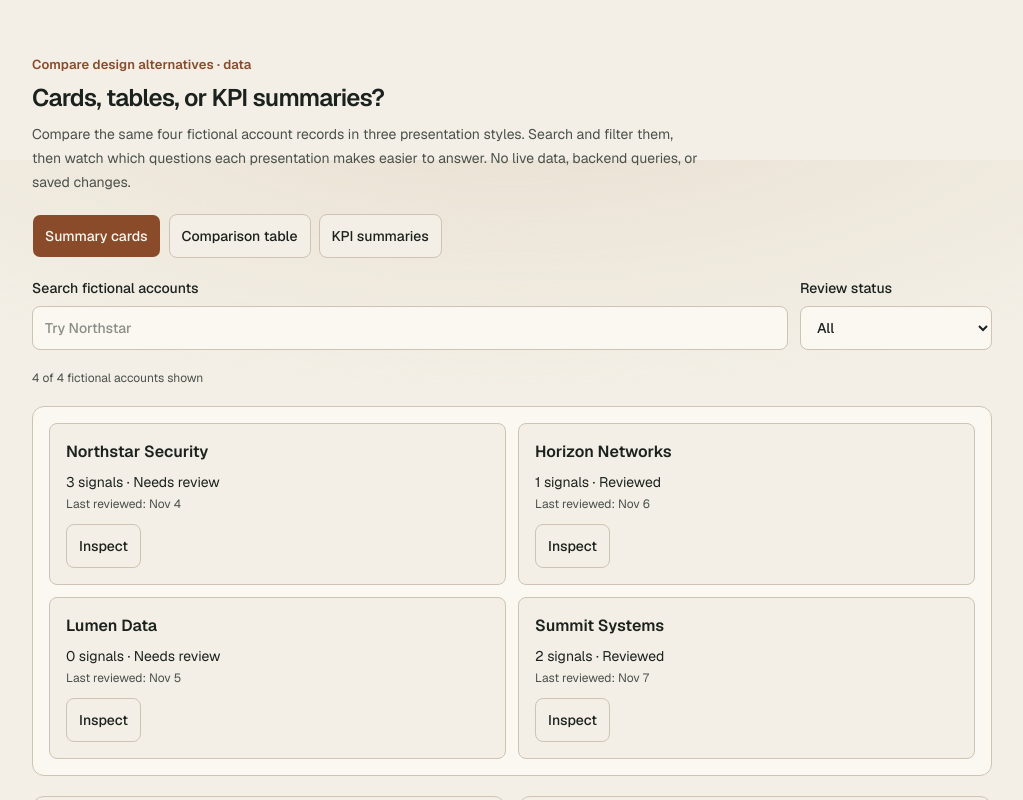
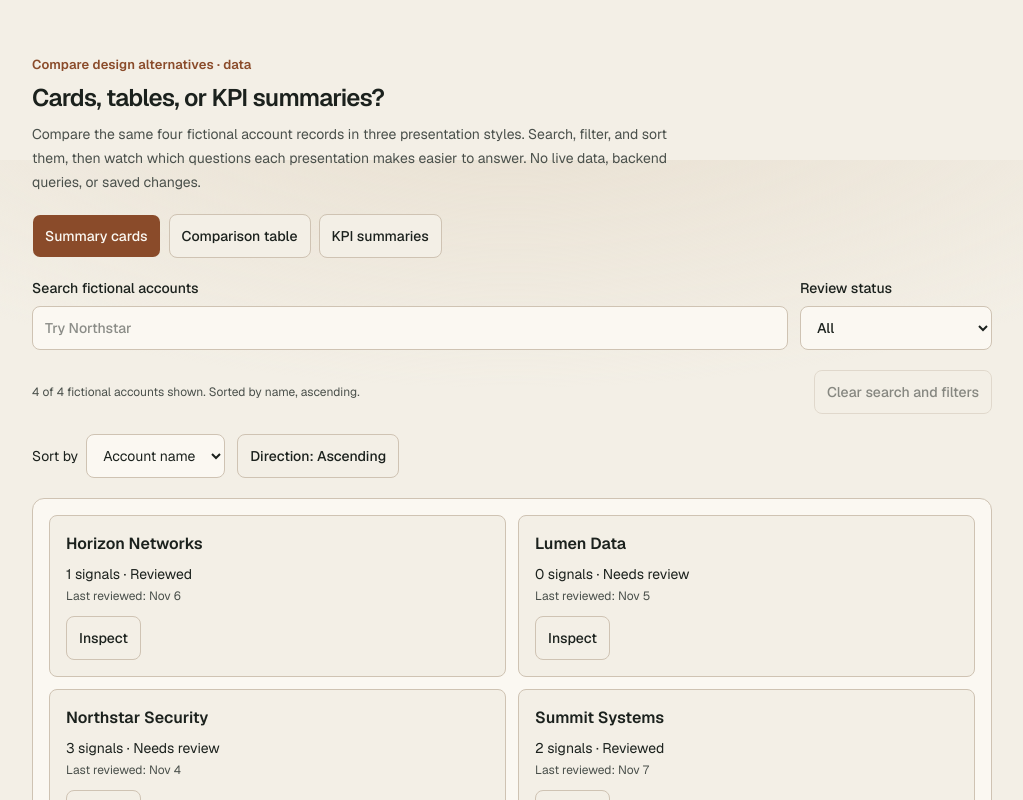
Before and after one commit to heyfunwhoa/byjoyaing-portfolio, a Next.js app: page /design-lab in a window 1280 px wide. Shown: the part 7040-7840 px from the top of the page, without its empty margins (128-1151 px from the left). Built offline with nearby package versions, Linux system fonts and the light colour scheme.

Commit message:
feat(design-lab): add accessible table sorting, density and search reset

```diff
--- a/components/design-lab/data-display-comparison.tsx
+++ b/components/design-lab/data-display-comparison.tsx
@@ -29,6 +29,8 @@ export const dataDisplayOptions = [
 
 type Display = (typeof dataDisplayOptions)[number]["id"];
 type Status = "Needs review" | "Reviewed";
+type SortKey = "name" | "signals" | "reviewed";
+type SortDirection = "asc" | "desc";
 type Account = { id: string; name: string; signals: number; reviewed: string; status: Status };
 const accounts: Account[] = [
   { id: "northstar", name: "Northstar Security", signals: 3, reviewed: "Nov 4", status: "Needs review" },
@@ -44,12 +46,26 @@ export function DataDisplayComparison() {
   const [query, setQuery] = useState("");
   const [status, setStatus] = useState<"All" | Status>("All");
   const [selected, setSelected] = useState<string | null>(null);
+  const [sortKey, setSortKey] = useState<SortKey>("name");
+  const [sortDirection, setSortDirection] = useState<SortDirection>("asc");
+  const [density, setDensity] = useState<"comfortable" | "compact">("comfortable");
+  function chooseSort(next: SortKey) {
+    if (next === sortKey) setSortDirection((current) => current === "asc" ? "desc" : "asc");
+    else { setSortKey(next); setSortDirection("asc"); }
+  }
+  function reset() { setQuery(""); setStatus("All"); setSelected(null); setSortKey("name"); setSortDirection("asc"); }
   const filtered = useMemo(
     () => accounts.filter((account) =>
       account.name.toLowerCase().includes(query.trim().toLowerCase()) &&
       (status === "All" || account.status === status)),
     [query, status],
   );
+  const sorted = useMemo(() => [...filtered].sort((a, b) => {
+    const comparison = sortKey === "signals" ? a.signals - b.signals
+      : sortKey === "reviewed" ? Number(a.reviewed.split(" ")[1]) - Number(b.reviewed.split(" ")[1])
+      : a.name.localeCompare(b.name);
+    return sortDirection === "asc" ? comparison : -comparison;
+  }), [filtered, sortKey, sortDirection]);
   const totalSignals = filtered.reduce((total, account) => total + account.signals, 0);
   const requiresReview = filtered.filter((account) => account.status === "Needs review").length;
   const active = filtered.find((account) => account.id === selected);
@@ -64,7 +80,7 @@ export function DataDisplayComparison() {
         </h2>
         <p className="mt-2 max-w-2xl text-sm leading-6 text-muted">
           Compare the same four fictional account records in three presentation styles.
-          Search and filter them, then watch which questions each presentation makes easier to answer.
+          Search, filter, and sort them, then watch which questions each presentation makes easier to answer.
           No live data, backend queries, or saved changes.
         </p>
       </div>
@@ -104,12 +120,28 @@ export function DataDisplayComparison() {
           </select>
         </label>
       </div>
-      <p role="status" className="text-xs text-muted">{filtered.length} of {accounts.length} fictional accounts shown</p>
+      <div className="flex flex-wrap items-center justify-between gap-3">
+        <p role="status" aria-live="polite" className="text-xs text-muted">{filtered.length} of {accounts.length} fictional accounts shown. Sorted by {sortKey}, {sortDirection === "asc" ? "ascending" : "descending"}.</p>
+        <Button type="button" variant="outline" onClick={reset} disabled={!query && status === "All" && sortKey === "name" && sortDirection === "asc"}>Clear search and filters</Button>
+      </div>
+      <div className="flex flex-wrap items-center gap-3">
+        <label className="flex items-center gap-2 text-sm">Sort by
+          <select aria-label="Sort accounts by" value={sortKey} onChange={(event) => { setSortKey(event.target.value as SortKey); setSortDirection("asc"); }} className="min-h-11 rounded-lg border border-border bg-card px-3">
+            <option value="name">Account name</option><option value="signals">Signal count</option><option value="reviewed">Last reviewed</option>
+          </select>
+        </label>
+        <Button type="button" variant="outline" onClick={() => setSortDirection((value) => value === "asc" ? "desc" : "asc")}>Direction: {sortDirection === "asc" ? "Ascending" : "Descending"}</Button>
+        {display === "table" && <label className="flex items-center gap-2 text-sm">Table spacing
+          <select aria-label="Table spacing" value={density} onChange={(event) => setDensity(event.target.value as typeof density)} className="min-h-11 rounded-lg border border-border bg-card px-3">
+            <option value="comfortable">Comfortable</option><option value="compact">Compact</option>
+          </select>
+        </label>}
+      </div>
       {filtered.length ? (
         <div className="rounded-xl border border-border bg-card p-4">
           {display === "cards" ? (
             <div className="grid gap-3 sm:grid-cols-2">
-              {filtered.map((account) => (
+              {sorted.map((account) => (
                 <article key={account.id} className="rounded-lg border border-border bg-background p-4">
                   <h3 className="font-semibold">{account.name}</h3>
                   <p className="mt-2 text-sm">{account.signals} signals · {account.status}</p>
@@ -126,21 +158,21 @@ export function DataDisplayComparison() {
               className="max-w-full overflow-x-auto rounded-lg border border-border focus-visible:outline-2 focus-visible:outline-offset-2">
               <table className="w-full min-w-[34rem] border-collapse text-left text-sm">
                 <caption className="p-3 text-left text-xs text-muted">
-                  Fictional account comparison. Exact counts, status, and last-reviewed dates.
+                  Fictional account comparison. Exact counts, status, and last-reviewed dates. Activate a column heading to sort.
                 </caption>
                 <thead className="bg-surface-sage">
                   <tr>
-                    <th scope="col" className="p-3">Account</th>
-                    <th scope="col" className="p-3">Signals</th>
+                    <th scope="col" aria-sort={sortKey === "name" ? (sortDirection === "asc" ? "ascending" : "descending") : "none"} className={density === "compact" ? "p-2" : "p-3"}><button type="button" className="min-h-11 text-left underline" onClick={() => chooseSort("name")}>Account {sortKey === "name" ? (sortDirection === "asc" ? "↑" : "↓") : ""}</button></th>
+                    <th scope="col" aria-sort={sortKey === "signals" ? (sortDirection === "asc" ? "ascending" : "descending") : "none"} className={density === "compact" ? "p-2" : "p-3"}><button type="button" className="min-h-11 underline" onClick={() => chooseSort("signals")}>Signals {sortKey === "signals" ? (sortDirection === "asc" ? "↑" : "↓") : ""}</button></th>
                     <th scope="col" className="p-3">Status</th>
-                    <th scope="col" className="p-3">Reviewed</th>
+                    <th scope="col" aria-sort={sortKey === "reviewed" ? (sortDirection === "asc" ? "ascending" : "descending") : "none"} className={density === "compact" ? "p-2" : "p-3"}><button type="button" className="min-h-11 underline" onClick={() => chooseSort("reviewed")}>Reviewed {sortKey === "reviewed" ? (sortDirection === "asc" ? "↑" : "↓") : ""}</button></th>
                     <th scope="col" className="p-3">Action</th>
                   </tr>
                 </thead>
                 <tbody>
-                  {filtered.map((account) => (
+                  {sorted.map((account) => (
                     <tr key={account.id} className="border-t border-border">
-                      <th scope="row" className="p-3 font-medium">{account.name}</th>
+                      <th scope="row" className={(density === "compact" ? "p-2" : "p-3") + " font-medium"}>{account.name}</th>
                       <td className="p-3 tabular-nums">{account.signals}</td>
                       <td className="p-3">{account.status}</td>
                       <td className="p-3">{account.reviewed}</td>
@@ -182,7 +214,7 @@ export function DataDisplayComparison() {
         <div className="rounded-xl border border-border bg-card p-5">
           <h3 className="font-semibold">No matching accounts</h3>
           <p className="mt-2 text-sm text-muted">Try a broader search or reset the status filter.</p>
-          <Button className="mt-3" variant="outline" onClick={() => { setQuery(""); setStatus("All"); setSelected(null); }}>
+          <Button className="mt-3" variant="outline" onClick={reset}>
             Reset filters
           </Button>
         </div>
```
